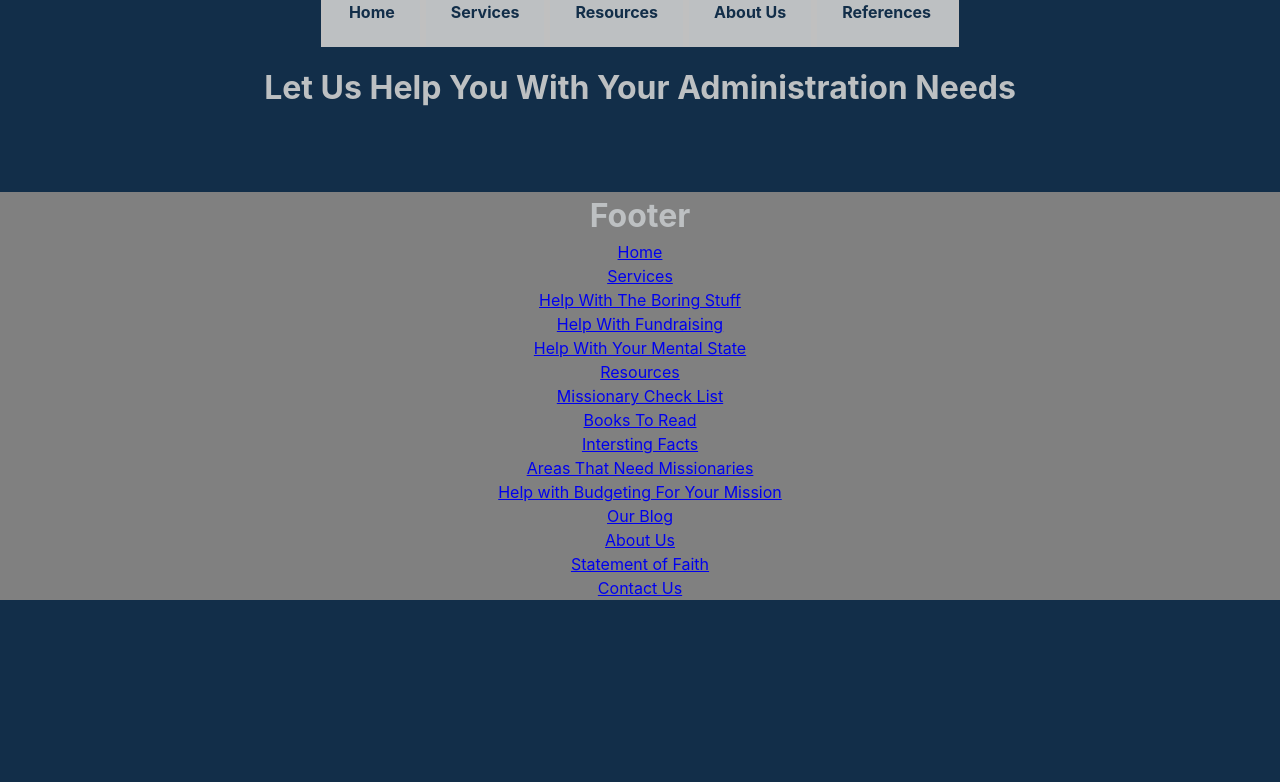
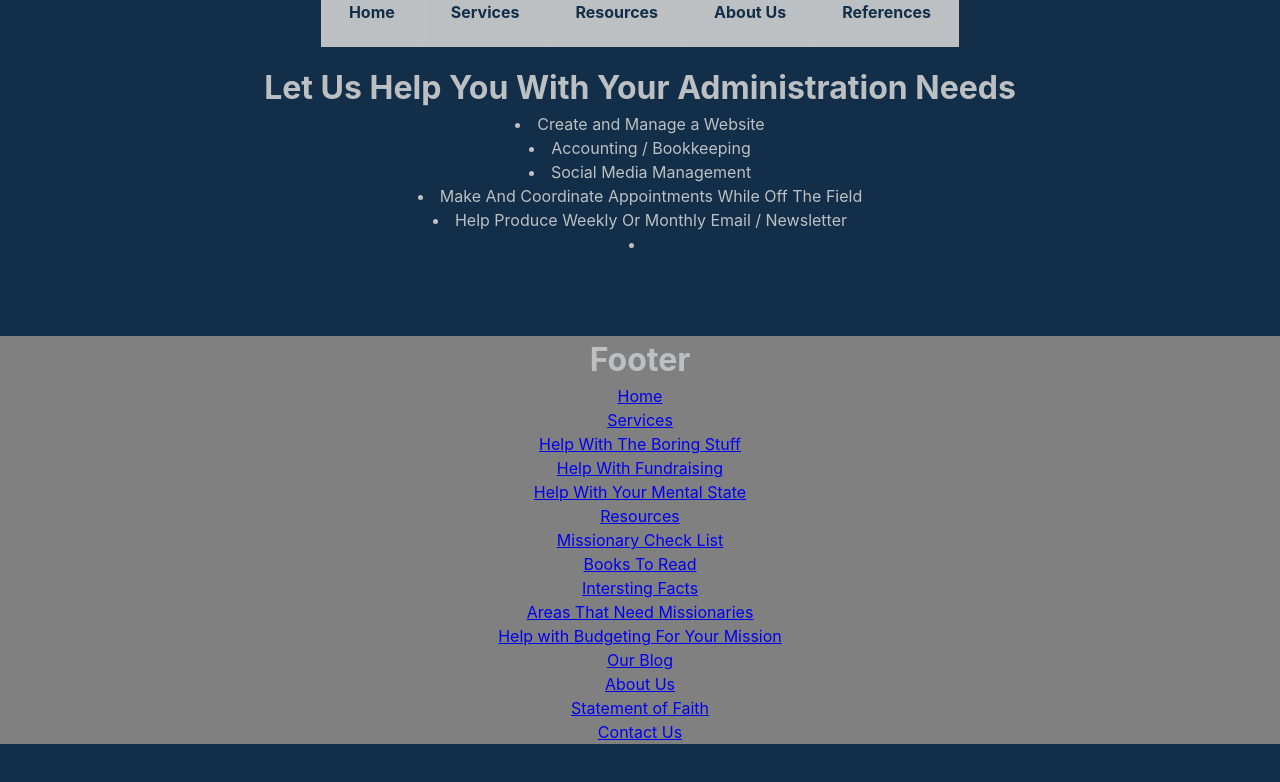
Before and after one commit to john-byron/portfolio, a React (Create React App) app: page /admin in a window 1280 px wide. Shown: the top 782 px of the page. Built offline with nearby package versions, Linux system fonts and the light colour scheme.

Commit message:
Added List of Services within Administration page

```diff
--- a/src/pages/AdminHelp.jsx
+++ b/src/pages/AdminHelp.jsx
@@ -4,6 +4,18 @@ function AdminHelp() {
     return (
         <div>
             <h1>Let Us Help You With Your Administration Needs</h1>
+
+
+                <li className="admin">Create and Manage a Website </li>
+                <li className="admin">Accounting / Bookkeeping</li>
+                <li className="admin">Social Media Management</li>
+                <li className="admin">Make And Coordinate Appointments While Off The Field</li>
+                <li className="admin">Help Produce Weekly Or Monthly Email / Newsletter</li>
+                <li className="admin"></li>
+
+
+
+
         </div>
     )
 }
```
Also changed, not shown: 1 other file (tests, documents, lock files or other folders).
